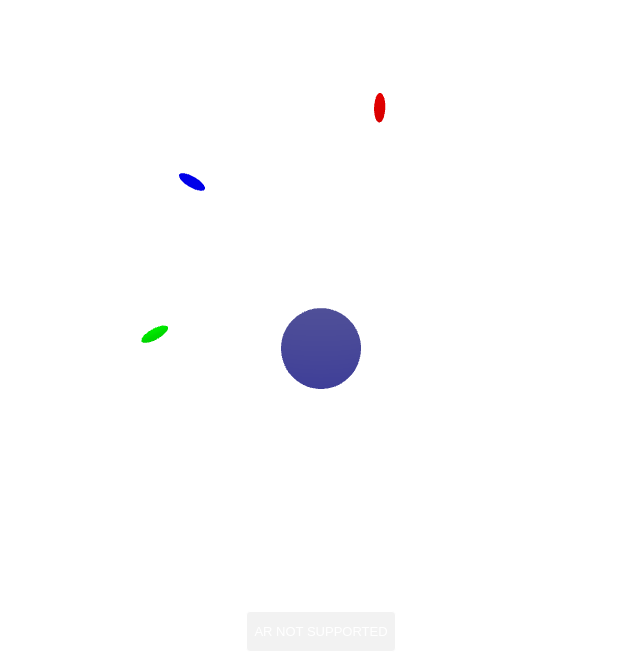
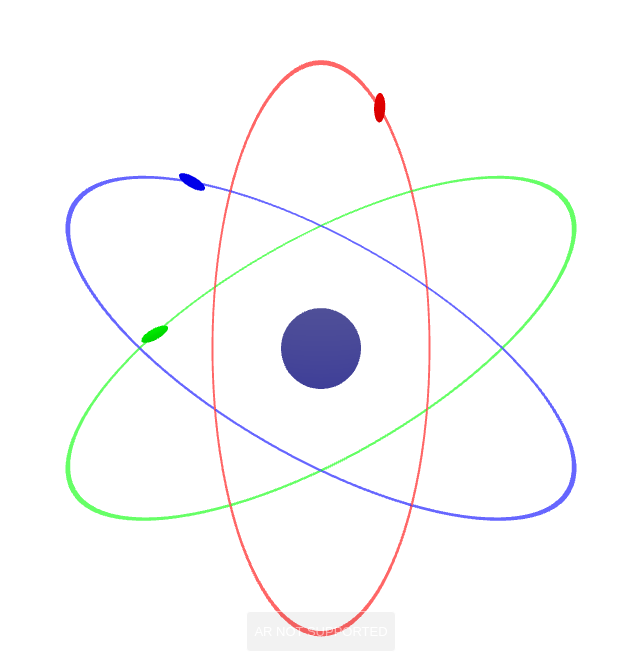
Before and after one commit to SSigma88/laba-3, a plain HTML site: page index.html in a window 1280 px wide. Shown: the part 128-800 px from the top of the page, without its empty margins (319-959 px from the left). Drawn offline with nearby package versions, Linux system fonts and the light colour scheme; animation ran at ten frames a second.

Commit message:
Update index.html

```diff
--- a/index.html
+++ b/index.html
@@ -35,7 +35,7 @@
             renderer = new THREE.WebGLRenderer({ antialias: true, alpha: true });
             renderer.setPixelRatio(window.devicePixelRatio);
             renderer.setSize(window.innerWidth, window.innerHeight);
-            renderer.xr.enabled = true; // Важно для WebXR
+            renderer.xr.enabled = true;
             document.body.appendChild(renderer.domElement);
 
             // 4. Добавляем кнопку ARButton на экран
@@ -45,14 +45,13 @@
             const light = new THREE.HemisphereLight(0xffffff, 0xbbbbff, 1);
             scene.add(light);
 
-            // 6. Создаем группу для атома и отодвигаем её немного назад и вниз (-1.5 метра по Z, -0.2 по Y),
-            // чтобы объект сразу появился перед глазами пользователя, а не внутри камеры.
+            // 6. Создаем группу для атома
             const atomGroup = new THREE.Group();
             atomGroup.position.set(0, -0.2, -1.5);
             atomGroup.scale.set(0.15, 0.15, 0.15);
             scene.add(atomGroup);
 
-            // 7. Текстура ядра (Заменена на процедурную заглушку, так как на GitHub Pages может не быть вашего файла)
+            // 7. Ядро атома
             const coreGeom = new THREE.SphereGeometry(0.7, 32, 32);
             const coreMat = new THREE.MeshStandardMaterial({
                 color: 0x8888ff,
@@ -72,8 +71,15 @@
                 ellipseContainer.scale.set(0.38, 1, 1);
                 tiltGroup.add(ellipseContainer);
 
-                const torusGeom = new THREE.TorusGeometry(5, 0.03, 16, 100);
-                const torusMat = new THREE.MeshBasicMaterial({ color: 0xffffff, transparent: true, opacity: 0.4 });
+                // ИСПРАВЛЕНО: Сделали орбиты яркими, цветными и слегка светящимися
+                const torusGeom = new THREE.TorusGeometry(5, 0.04, 16, 100);
+                const torusMat = new THREE.MeshStandardMaterial({
+                    color: color,
+                    emissive: color,
+                    emissiveIntensity: 0.8,
+                    transparent: true,
+                    opacity: 0.6
+                });
                 const torus = new THREE.Mesh(torusGeom, torusMat);
                 ellipseContainer.add(torus);
 
@@ -91,17 +97,16 @@
                 return { pivot: electronPivot, speed: speed };
             };
 
-            // Создаем 3 электрона
+            // Создаем 3 электрона (Красный, Синий, Зеленый)
             electrons = [
                 createElectronSystem(0xff0000, 0, 0.02),
                 createElectronSystem(0x0000ff, Math.PI / 3, 0.015),
                 createElectronSystem(0x00ff00, (Math.PI * 2) / 3, 0.01)
             ];
 
-            // Обработка изменения размеров экрана
             window.addEventListener('resize', onWindowResize);
 
-            // 9. Запуск цикла анимации через XR рендерер
+            // 9. Запуск цикла анимации
             renderer.setAnimationLoop(render);
         };
 
```
